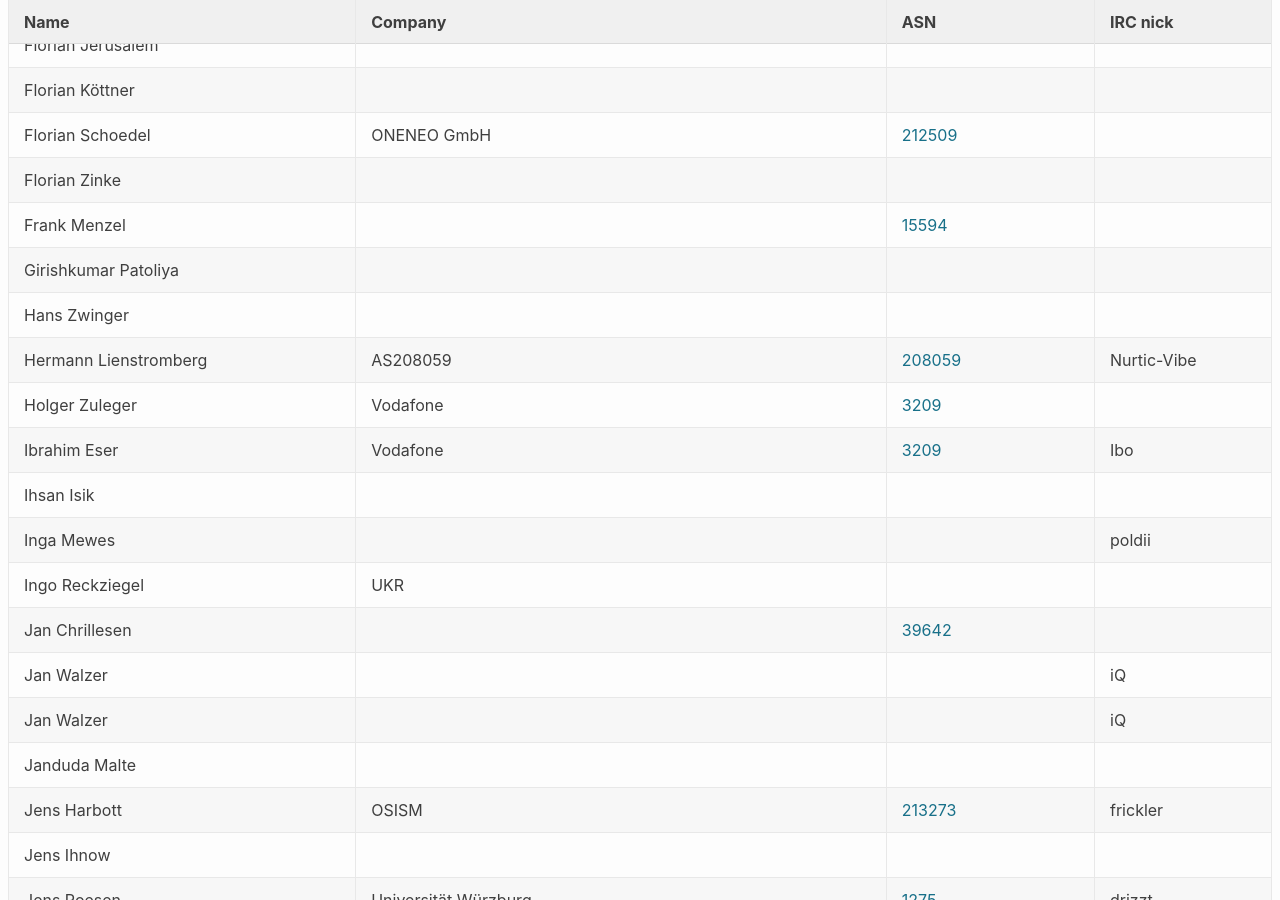
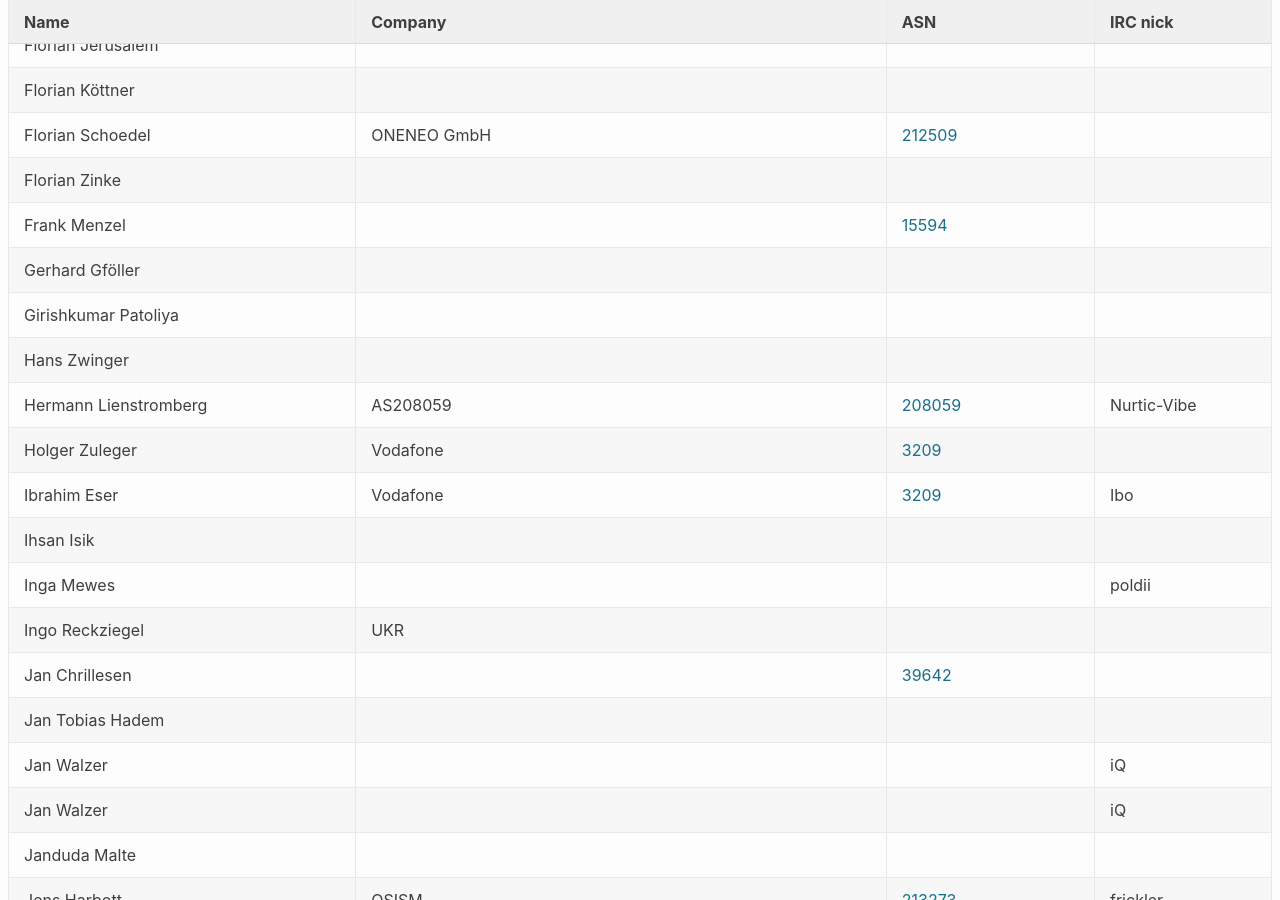
Before and after one commit to denog/pretix-attendeelist, a Jekyll site: the page built from denog15/index.md, in a window 1280 px wide and 900 px high, scrolled down 21939 px. Built offline with Jekyll 4.4.1, drawn with Linux system fonts in a browser that asks for light colours.

Commit message:
Latest data: Mon Nov 20 09:48:15 UTC 2023

```diff
--- a/_data/attendees_denog15_online.json
+++ b/_data/attendees_denog15_online.json
@@ -366,6 +366,12 @@
     "asn": "15594"
   },
   {
+    "name": "Gerhard Gföller",
+    "company": null,
+    "irc": null,
+    "asn": null
+  },
+  {
     "name": "Girishkumar Patoliya",
     "company": null,
     "irc": null,
@@ -421,6 +427,12 @@
   },
   {
     "name": "Janduda Malte",
+    "company": null,
+    "irc": null,
+    "asn": null
+  },
+  {
+    "name": "Jan Tobias Hadem",
     "company": null,
     "irc": null,
     "asn": null
```
